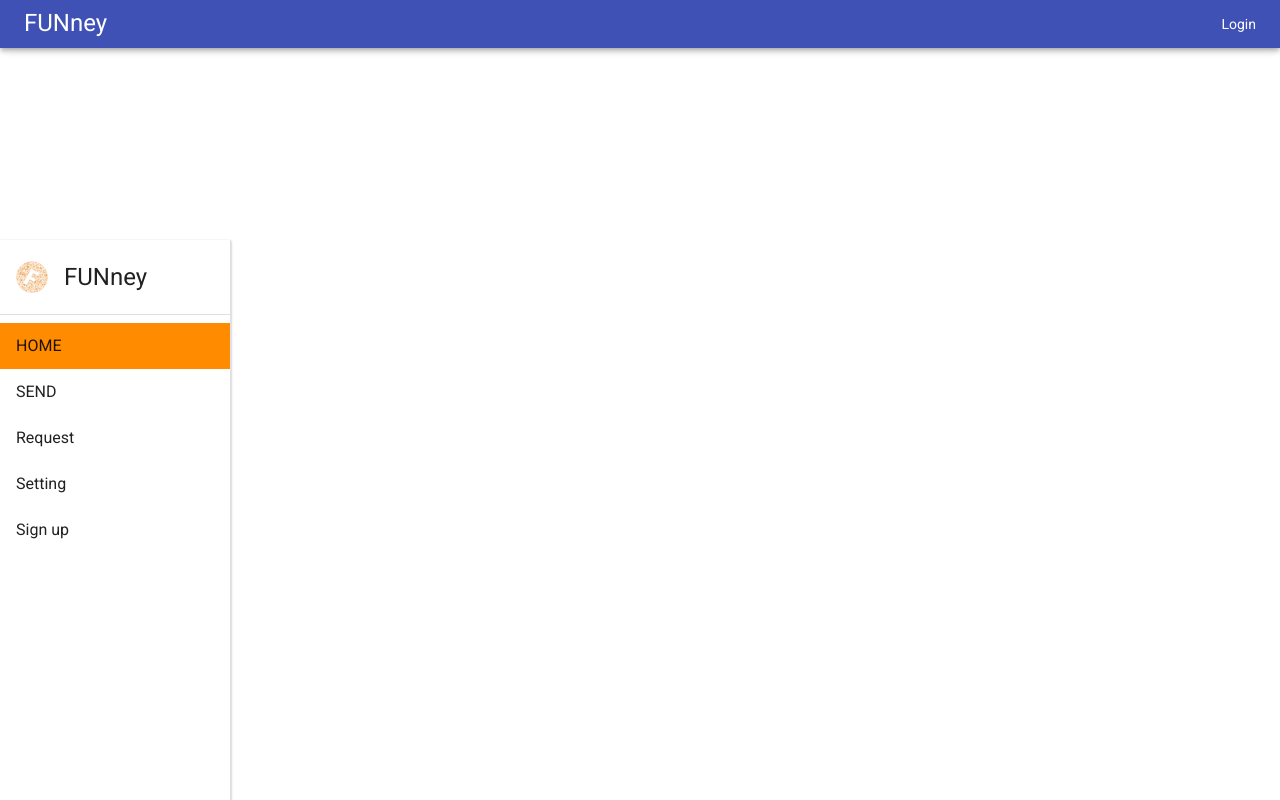
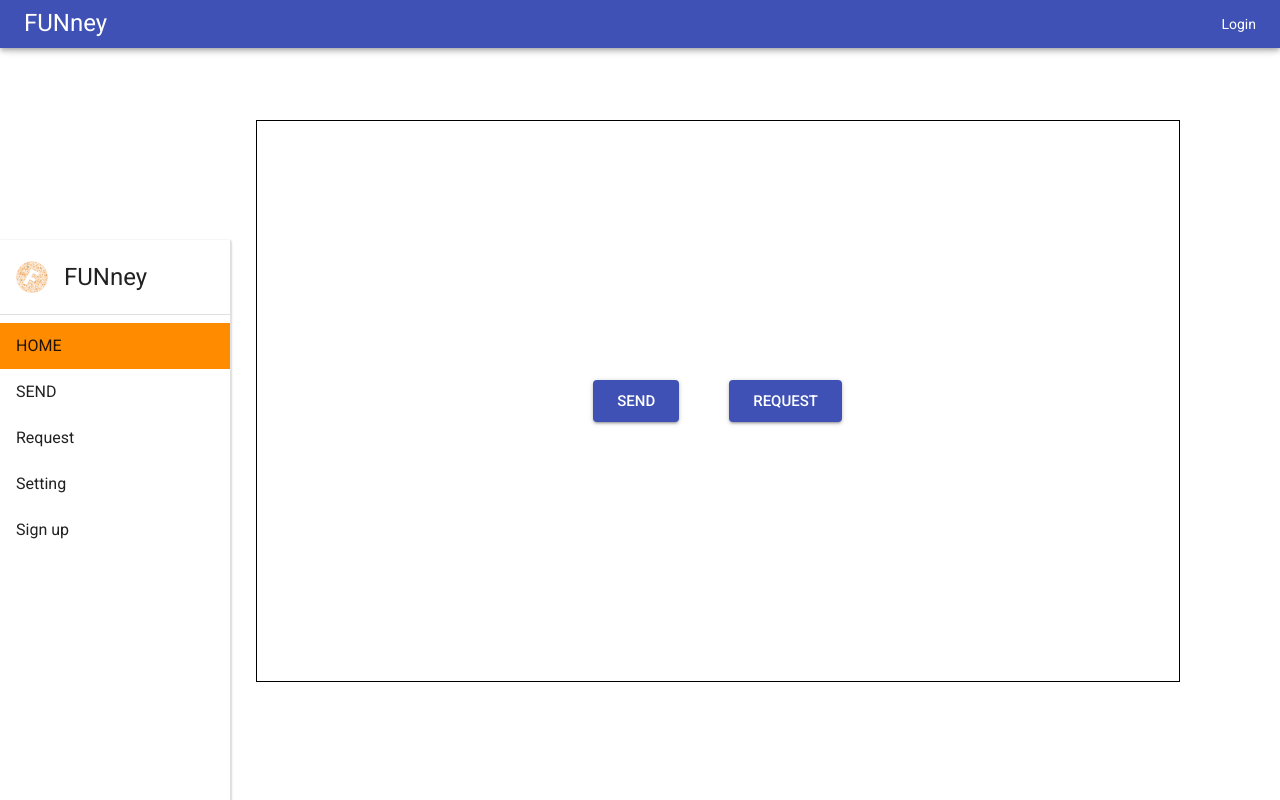
Before and after one commit to ICT-FUNney/FUNney_React, a React (Create React App) app: page /home in a window 1280 px wide. Built offline with nearby package versions, Linux system fonts and the light colour scheme.

Commit message:
urlの変更, reduxの実装（サンプルをhomeで作成)

```diff
--- a/src/App.js
+++ b/src/App.js
@@ -6,6 +6,7 @@ import './App.css';
 import AppMenubar from './containers/AppMenubar.js';
 import AppSidebar from './containers/AppSidebar.js';
 
+import Login from './containers/Login.js';
 import Home from './containers/Home.js';
 import Send from './containers/Send.js';
 import Request from './containers/Request.js';
@@ -26,7 +27,13 @@ class App extends Component {
   }
 
   render() {
-    return (
+    if(this.state.link === "/"){
+      return(
+        <div className="App"> <Login /> </div>
+      );
+    }
+    else{
+      return(
         <div className="App">
           <AppMenubar />
           <AppSidebar link = {this.state.link} clickSidebar = {
@@ -34,7 +41,7 @@ class App extends Component {
               this.changeTask(target);
             }} />
           <Switch>
-          <Route exact path="/" component={Home} />
+            <Route exact path="/home" component={Home} />
             <Route exact path="/send" component={Send} />
             <Route exact path="/request" component={Request} />
             <Route exact path="/setting" component={Setting} />
@@ -44,5 +51,6 @@ class App extends Component {
       );
     }
   }
+}
 
 export default withRouter(App);
--- /dev/null
+++ b/src/actions/ActionCreators.js
@@ -0,0 +1,8 @@
+import * as actionTypes from './ActionTypes.js'
+
+//actionの定義を記入
+export const addTest = () =>{
+  return {
+    type: actionTypes.ADD_TEST
+  }
+}
--- /dev/null
+++ b/src/actions/ActionTypes.js
@@ -0,0 +1,2 @@
+//ここにactionの名前(type)を記入
+export const ADD_TEST  = Symbol()
--- a/src/components/SendAndRequestButton.js
+++ b/src/components/SendAndRequestButton.js
@@ -13,7 +13,9 @@ const SendAndRequestButton = (props) =>{
   const { classes } = props;
   return (
     <div>
-      <Button variant="contained" size="large" color="primary" className={classes.SendButton}>
+      <Button variant="contained" size="large" color="primary"
+      className={classes.SendButton}
+      onClick = {props.sendButton}>
         Send
       </Button>
       <Button variant="contained" size="large" color="primary" className={classes.button}>
--- a/src/containers/AppSidebar.js
+++ b/src/containers/AppSidebar.js
@@ -51,7 +51,7 @@ class AppSidebar extends Component {
           this.props.history.push('/signup');
           break;
       default:
-         this.props.history.push('/');
+         this.props.history.push('/home');
     }
   }
   render(){
--- a/src/containers/Home.js
+++ b/src/containers/Home.js
@@ -1,14 +1,37 @@
 import React, { Component } from 'react';
+
+import { connect } from 'react-redux';
+import * as actions from '../actions/ActionCreators.js';
+
 import SendAndRequestButton from '../components/SendAndRequestButton.js';
 
 class Home extends Component {
   render() {
+    console.log(this.props.test)
     return (
       <div className="Home">
-        <SendAndRequestButton />
+        <SendAndRequestButton sendButton = {
+          ()=>{
+            this.props.addTest()
+          }
+        }/>
       </div>
     );
   }
 }
 
-export default Home;
+function mapStateToProps(state) {
+  return{
+    test: state.TestReducer.test,
+  };
+}
+
+function mapDispatchToProps(dispatch) {
+  return {
+    addTest(){
+      dispatch(actions.addTest());
+    },
+  };
+}
+
+export default connect(mapStateToProps, mapDispatchToProps)(Home);
--- /dev/null
+++ b/src/containers/Login.js
@@ -0,0 +1,13 @@
+import React, { Component } from 'react';
+
+class Login extends Component {
+  render() {
+    return (
+      <div className="Request">
+        Login
+      </div>
+    );
+  }
+}
+
+export default Login;
--- a/src/index.js
+++ b/src/index.js
@@ -1,5 +1,9 @@
 import React from 'react';
 import ReactDOM from 'react-dom';
+
+import { Provider } from 'react-redux';
+import store from './store.js';
+
 import './index.css';
 import App from './App';
 import * as serviceWorker from './serviceWorker';
@@ -7,9 +11,11 @@ import * as serviceWorker from './serviceWorker';
 import { BrowserRouter } from 'react-router-dom';
 
 ReactDOM.render((
+  <Provider store={store}>
   <BrowserRouter>
     <App/>
   </BrowserRouter>
+  </Provider>
 ), document.getElementById('root'));
 
 // If you want your app to work offline and load faster, you can change
--- /dev/null
+++ b/src/reducers/CreateReducers.js
@@ -0,0 +1,8 @@
+import { combineReducers } from 'redux'
+
+import { TestReducer } from './StateNames/TestReducer.js'
+
+//最終的なreducerを生成
+export default combineReducers({
+  TestReducer,
+})
--- /dev/null
+++ b/src/reducers/StateNames/TestReducer.js
@@ -0,0 +1,11 @@
+import * as actionTypes from '../../actions/ActionTypes.js';
+
+//Testに対するreducerを定義
+export const TestReducer = (state = {test: 0}, action) => {
+  if (action.type === actionTypes.ADD_TEST){
+    return Object.assign({}, state, {
+      test: state.test+1,
+    });
+  }
+  return state;
+}
--- /dev/null
+++ b/src/store.js
@@ -0,0 +1,8 @@
+import { createStore } from 'redux';
+
+import combineReducers from './reducers/CreateReducers.js';
+
+//storeの生成
+const store = createStore(combineReducers);
+
+export default store;
```
Lines whose indentation alone changed are shown as unchanged.
